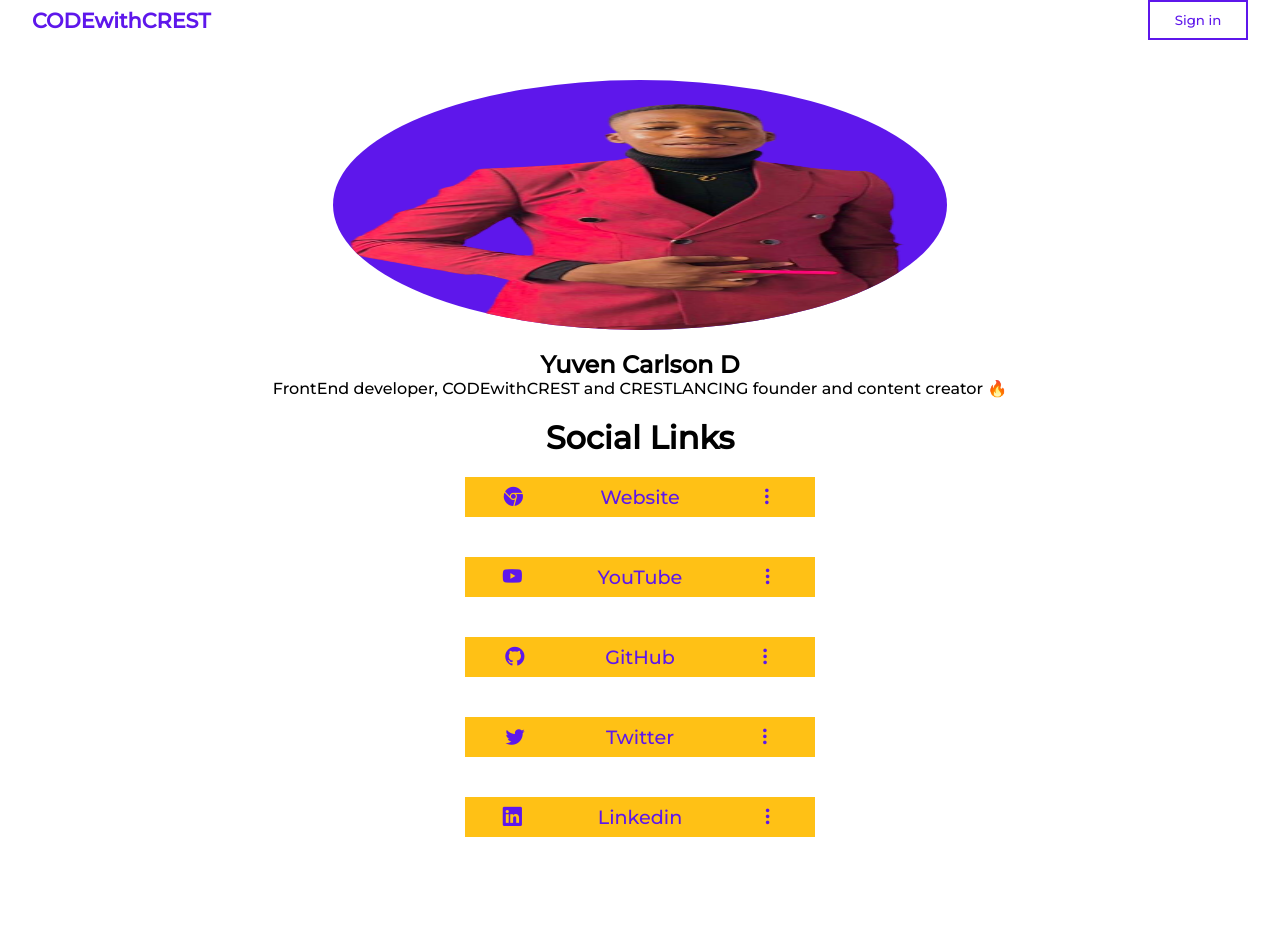
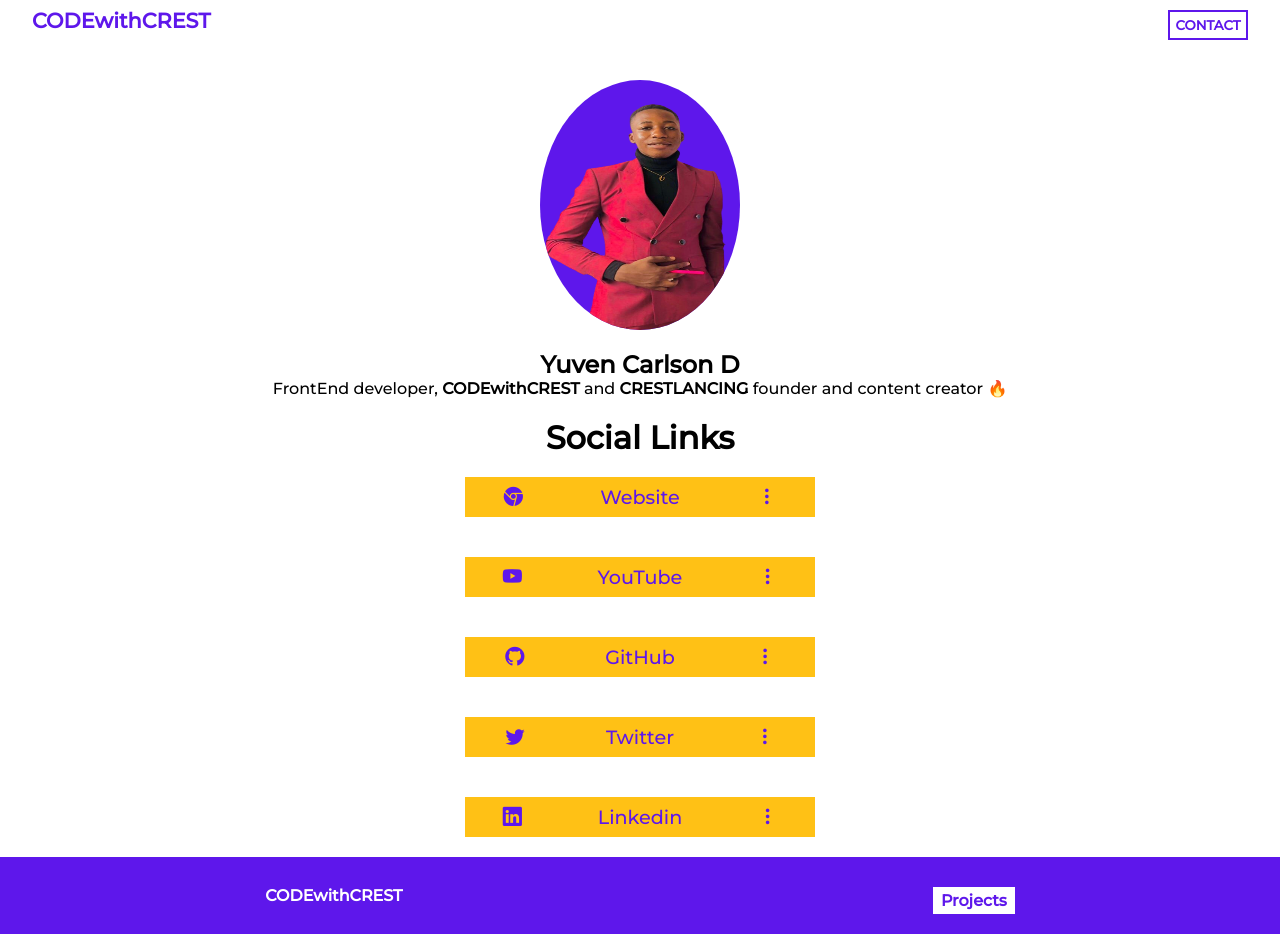
Before and after one commit to CarlTeclancing/my_portfolio, a plain HTML site: page index.html in a window 1280 px wide. Before the commit the page ends 857 px from the top, so only its background shows below. Drawn offline with nearby package versions, Linux system fonts and the light colour scheme.

Commit message:
commited changes

```diff
--- a/index.html
+++ b/index.html
@@ -12,7 +12,7 @@
         <nav>
             <a href="https://codewithcrest.com/"><h1 class="logo">CODEwithCREST</h1></a>
 
-            <button>Sign in</button>
+            <button>Contact</button>
         </nav>
         <section>
             <div class="profile-img">
@@ -20,7 +20,7 @@
             </div>
 
             <h2>Yuven Carlson D</h2>
-            <p>FrontEnd developer, CODEwithCREST and CRESTLANCING founder and content creator 🔥</p>
+            <p>FrontEnd developer, <b>CODEwithCREST</b> and <b>CRESTLANCING</b> founder and content creator 🔥</p>
         </section>
 
         <div class="social">
@@ -71,7 +71,11 @@
 
         </div>
 
+        <footer>
+            <h4>CODEwithCREST</h4>
+            <a id="project" href="#">Projects</a>
 
+        </footer>
 
     </div>
 
--- a/style.css
+++ b/style.css
@@ -25,14 +25,17 @@ nav{
     color: #5E17EB;
 }
 button{
-    width: 100px;
-    height: 40px;
+    margin-top: 10px;
+    width: 80px;
+    height: 30px;
     background-color: white;
     border: 2px solid #5E17EB;
     color: #5E17EB;
+    font-weight: bolder;
+    text-transform: uppercase;
 }
 .profile-img{
-    width: 60%;
+    width: 200Px;
     height: 250px;
 }
 img{
@@ -78,3 +81,25 @@ a{
     font-size: 1.2rem;
 
 }
+footer{
+    width: 100%;
+    height: 150px;
+    background-color: #5E17EB;
+    margin-bottom: 10px;
+    padding: 20px 0px 20px 0px;
+    display: flex;
+    justify-content: center;
+    align-items: center;
+    flex-direction: row;
+    flex-wrap: wrap;
+    justify-content: space-around;
+    color: white;
+}
+#project{
+    color: #5E17EB;
+    text-decoration: none;
+    font-weight: bolder;
+    padding: 4px 8px;
+    background-color: white;
+    margin-top: 10px;
+}
```
